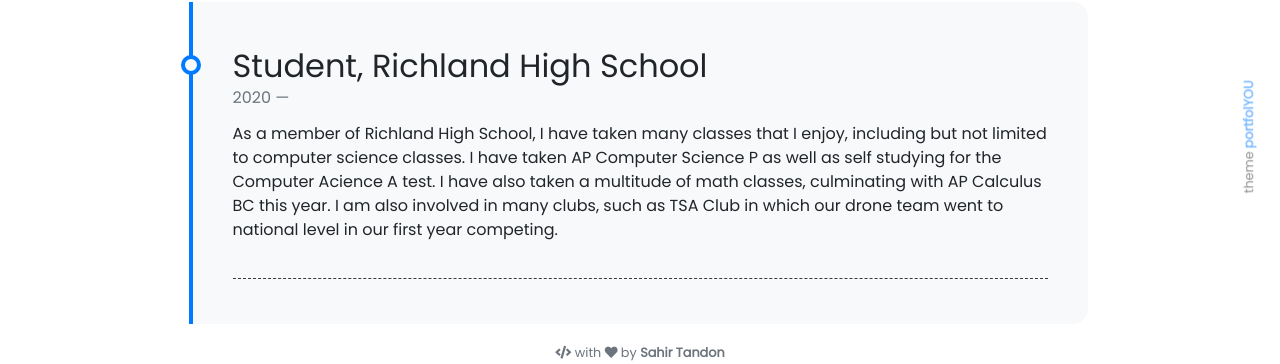
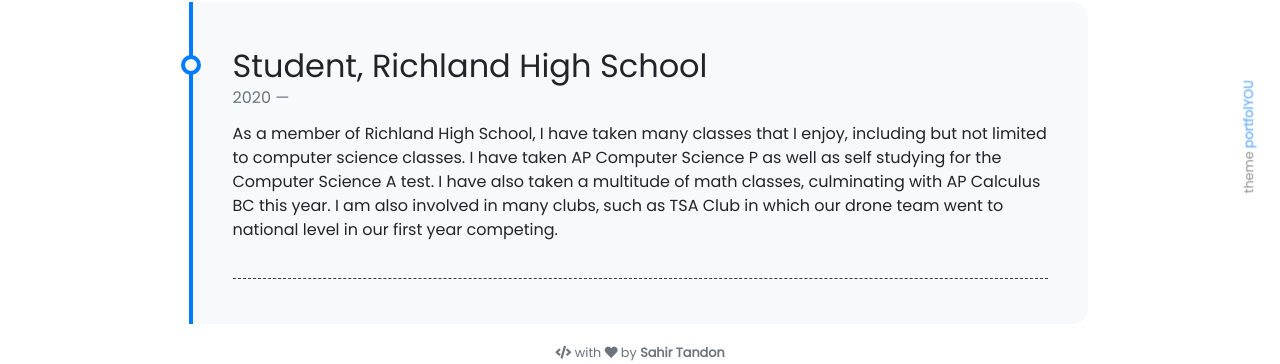
Before and after one commit to shirtandon/shirtandon.github.io, a Jekyll site: the page built from pages/about.md, in a window 1280 px wide. Shown: the part 587-951 px from the top of the page. Built offline with Jekyll 4.4.1, drawn with Linux system fonts in a browser that asks for light colours; nearby versions of some CDN libraries; emoji names are drawn with the system emoji font.

```diff
--- a/_data/timeline.yml
+++ b/_data/timeline.yml
@@ -1,6 +1,6 @@
 - title: Student, Richland High School
   from: 2020
   description: As a member of Richland High School, I have taken many classes that I enjoy, including but not limited to computer science classes.
-               I have taken AP Computer Science P as well as self studying for the Computer Acience A test.
+               I have taken AP Computer Science P as well as self studying for the Computer Science A test.
                I have also taken a multitude of math classes, culminating with AP Calculus BC this year. I am also involved in many clubs, such as
                TSA Club in which our drone team went to national level in our first year competing.
```
